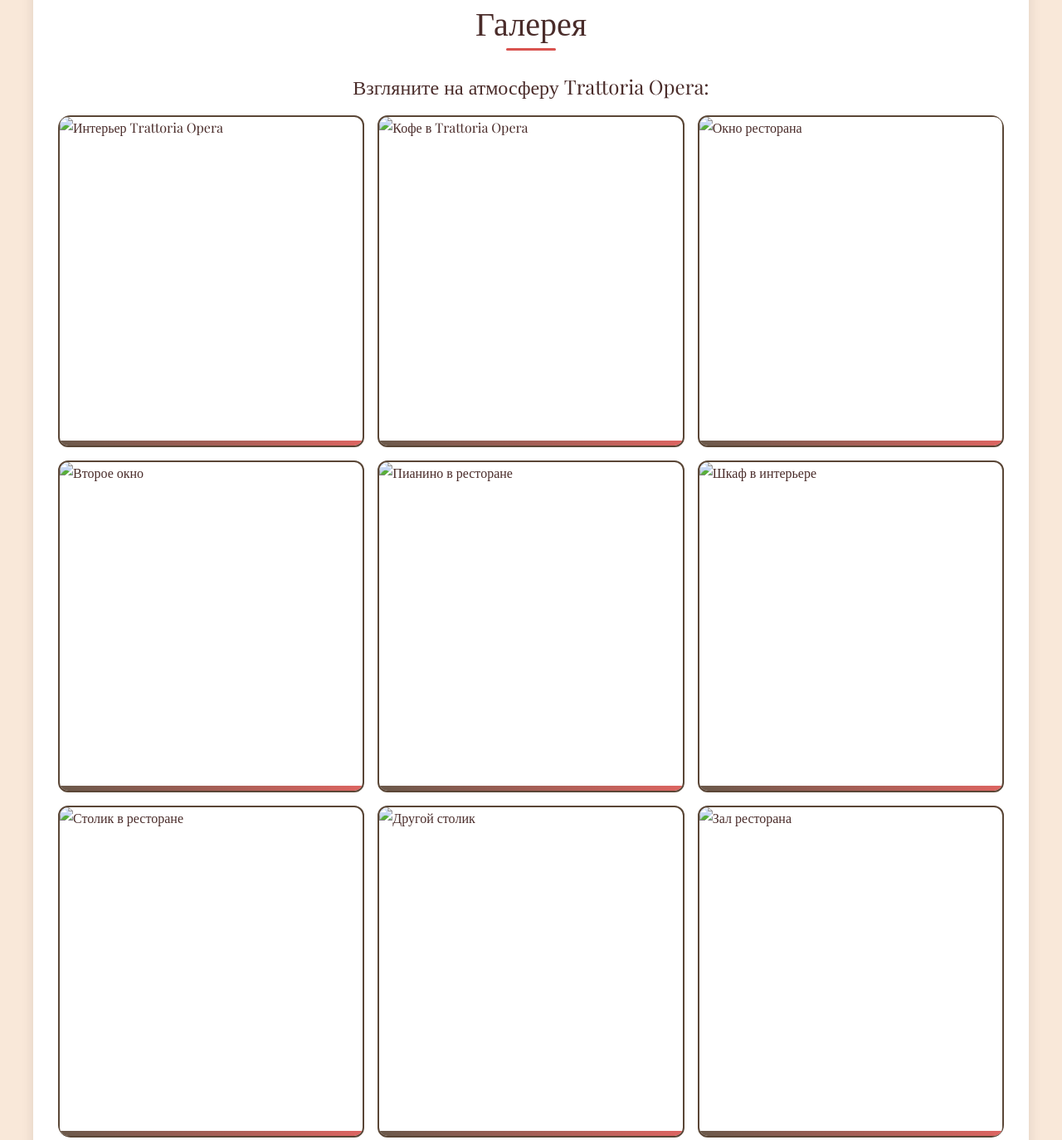
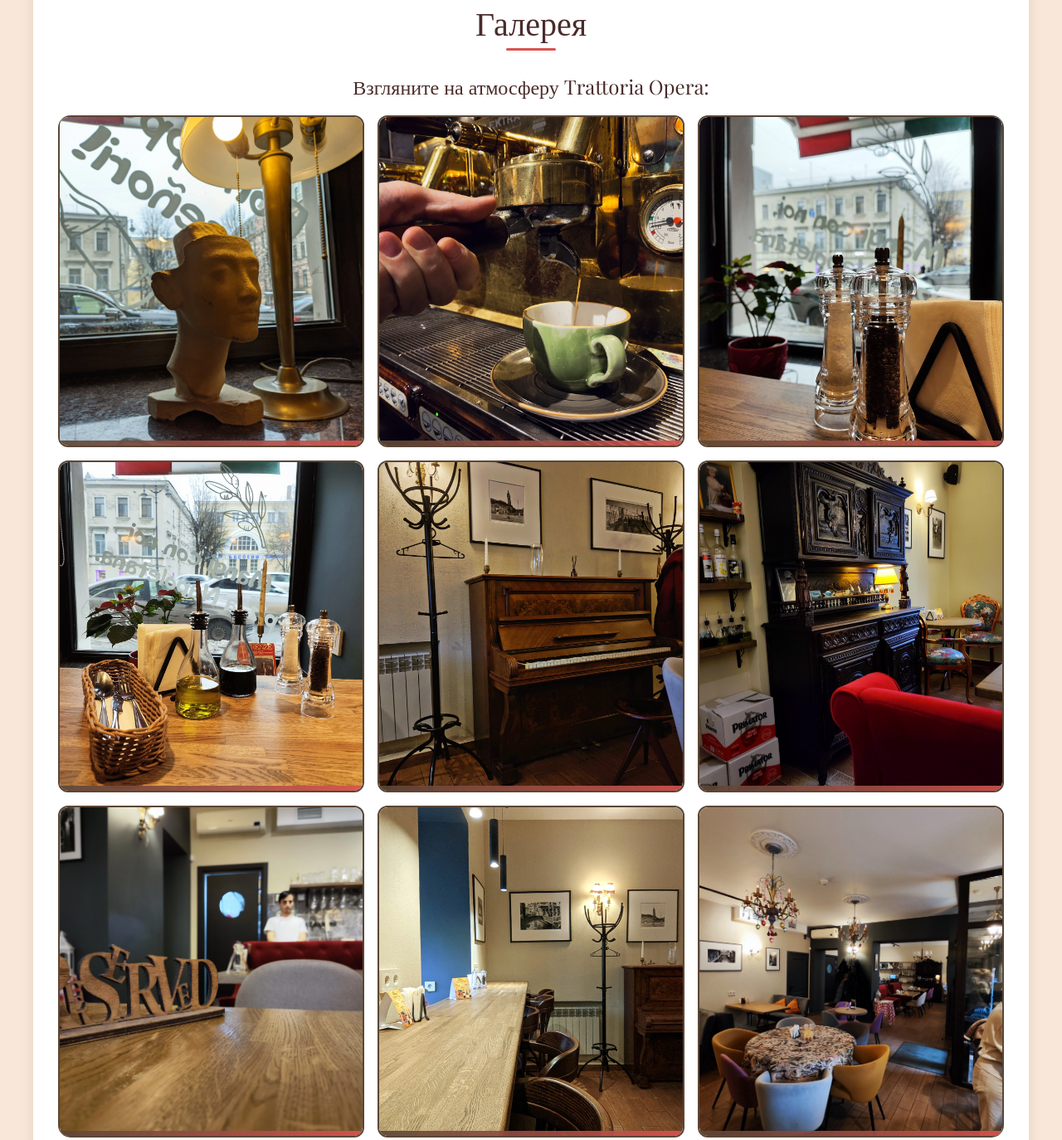
Before and after one commit to Ssopelka/Trattoria-Opera, a website: page index.html in a window 1280 px wide. Shown: the part 2163-3537 px from the top of the page at 83% size. Drawn offline with nearby package versions, Linux system fonts and the light colour scheme.

Commit message:
Add files via upload

```diff
--- a/index.html
+++ b/index.html
@@ -223,53 +223,53 @@
             <div class="row g-3">
                 <div class="col-lg-4 col-md-6 col-12">
                     <div class="gallery-card">
-                        <img src="files/photo/gallery/hz.jpg" loading="lazy" alt="Интерьер Trattoria Opera"
+                        <img src="files/photo/gallery/hz.webp" loading="lazy" alt="Интерьер Trattoria Opera"
                             class="gallery-img">
                     </div>
                 </div>
                 <div class="col-lg-4 col-md-6 col-12">
                     <div class="gallery-card">
-                        <img src="files/photo/gallery/kofe.jpg" loading="lazy" alt="Кофе в Trattoria Opera"
+                        <img src="files/photo/gallery/kofe.webp" loading="lazy" alt="Кофе в Trattoria Opera"
                             class="gallery-img">
                     </div>
                 </div>
                 <div class="col-lg-4 col-md-6 col-12">
                     <div class="gallery-card">
-                        <img src="files/photo/gallery/okno.jpg" loading="lazy" alt="Окно ресторана" class="gallery-img">
+                        <img src="files/photo/gallery/okno.webp" loading="lazy" alt="Окно ресторана" class="gallery-img">
                     </div>
                 </div>
                 <div class="col-lg-4 col-md-6 col-12">
                     <div class="gallery-card">
-                        <img src="files/photo/gallery/okno2.jpg" loading="lazy" alt="Второе окно" class="gallery-img">
+                        <img src="files/photo/gallery/okno2.webp" loading="lazy" alt="Второе окно" class="gallery-img">
                     </div>
                 </div>
                 <div class="col-lg-4 col-md-6 col-12">
                     <div class="gallery-card">
-                        <img src="files/photo/gallery/piano.jpg" loading="lazy" alt="Пианино в ресторане"
+                        <img src="files/photo/gallery/piano.webp" loading="lazy" alt="Пианино в ресторане"
                             class="gallery-img">
                     </div>
                 </div>
                 <div class="col-lg-4 col-md-6 col-12">
                     <div class="gallery-card">
-                        <img src="files/photo/gallery/shkaf.jpg" loading="lazy" alt="Шкаф в интерьере"
+                        <img src="files/photo/gallery/shkaf.webp" loading="lazy" alt="Шкаф в интерьере"
                             class="gallery-img">
                     </div>
                 </div>
                 <div class="col-lg-4 col-md-6 col-12">
                     <div class="gallery-card">
-                        <img src="files/photo/gallery/stolik.jpg" loading="lazy" alt="Столик в ресторане"
+                        <img src="files/photo/gallery/stolik.webp" loading="lazy" alt="Столик в ресторане"
                             class="gallery-img">
                     </div>
                 </div>
                 <div class="col-lg-4 col-md-6 col-12">
                     <div class="gallery-card">
-                        <img src="files/photo/gallery/stolik2.jpg" loading="lazy" alt="Другой столик"
+                        <img src="files/photo/gallery/stolik2.webp" loading="lazy" alt="Другой столик"
                             class="gallery-img">
                     </div>
                 </div>
                 <div class="col-lg-4 col-md-6 col-12">
                     <div class="gallery-card">
-                        <img src="files/photo/gallery/zal.jpg" loading="lazy" alt="Зал ресторана" class="gallery-img">
+                        <img src="files/photo/gallery/zal.webp" loading="lazy" alt="Зал ресторана" class="gallery-img">
                     </div>
                 </div>
             </div>
@@ -290,7 +290,7 @@
                 <p><strong>Арсений</strong><br><small>Повар</small></p>
             </div>
             <div class="team-member">
-                <img src="files/photo/Viktoria.jpg" loading="lazy" alt="Виктория">
+                <img src="files/photo/Viktoria.webp" loading="lazy" alt="Виктория">
                 <p><strong>Виктория</strong><br><small>Менеджер</small></p>
             </div>
             <div class="team-member">
```
